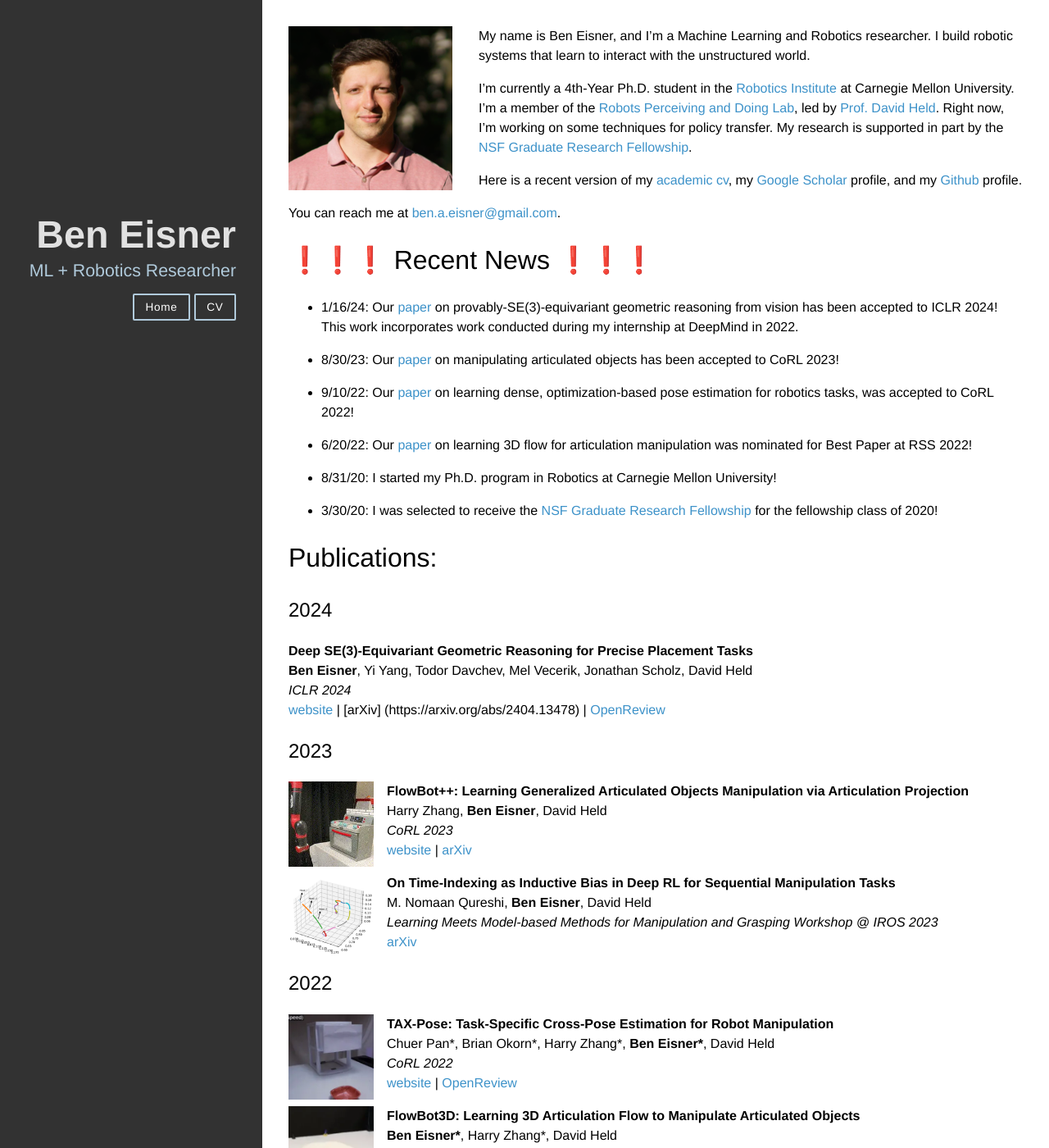
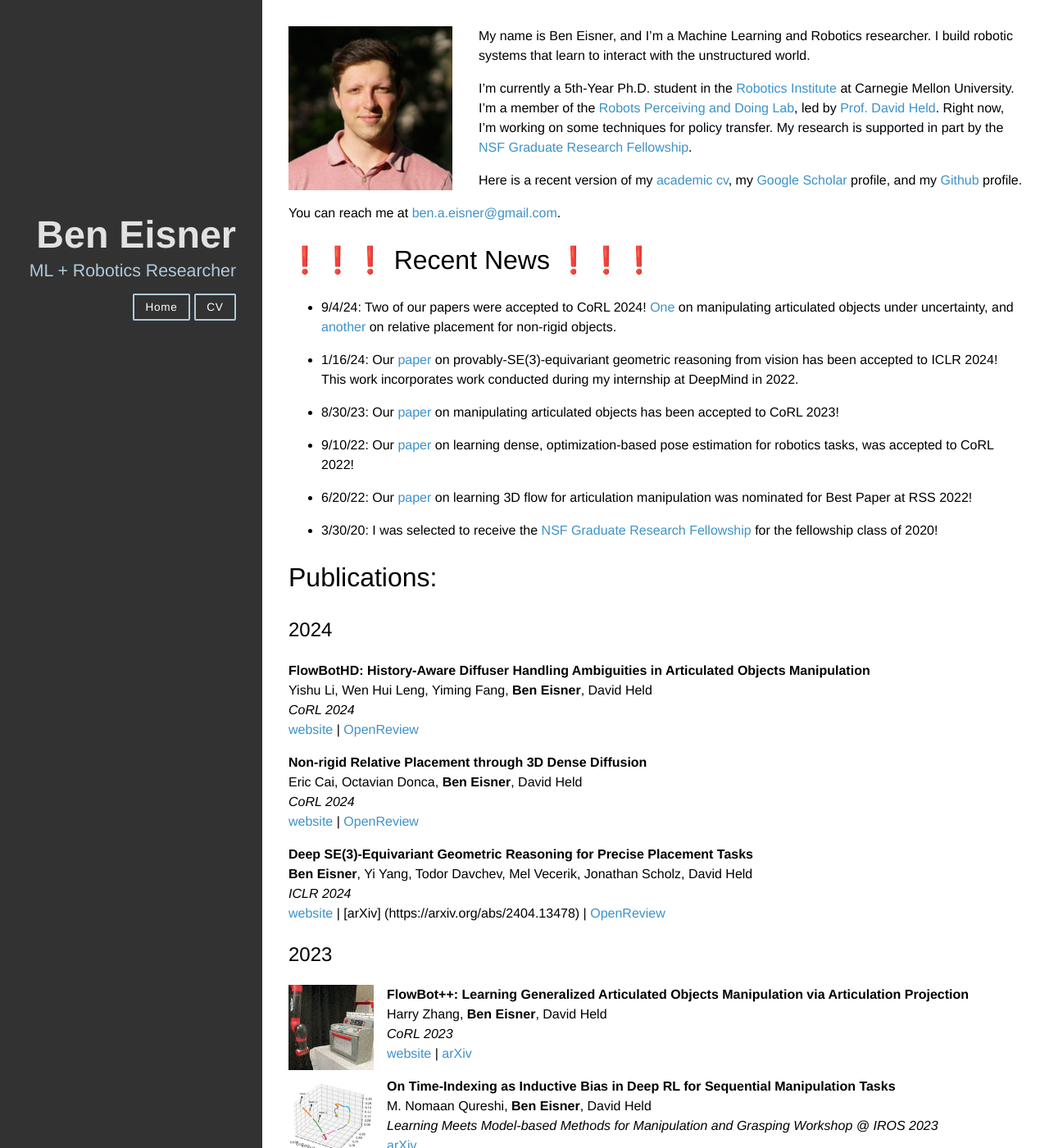
Before and after one commit to beneisner/beneisner.github.io, a Jekyll site: the page built from index.md, in a window 1280 px wide and 1400 px high. Shown: the whole window at 82% size. Built offline with Jekyll 4.4.1, drawn with Linux system fonts in a browser that asks for light colours; nearby versions of some CDN libraries.

Commit message:
update website

```diff
--- a/_config.yml
+++ b/_config.yml
@@ -21,7 +21,7 @@
 linkedin_username: beneisner
 scholar_title: Google Scholar
 thesis_path: files/ben_eisner_ugrad_thesis_2017.pdf
-cv_path: files/ben_eisner_cv_2024_01_16.pdf
+cv_path: files/ben_eisner_cv_2024_09_10.pdf
 nsf_personal_path: files/nsf_grfp_personal_statement_2019.pdf
 nsf_research_path: files/nsf_grfp_research_plan_2019.pdf
 
--- a/index.md
+++ b/index.md
@@ -8,7 +8,7 @@
 
 My name is Ben Eisner, and I'm a Machine Learning and Robotics researcher. I build robotic systems that learn to interact with the unstructured world.
 
-I'm currently a 4th-Year Ph.D. student in the [Robotics Institute](https://www.ri.cmu.edu/) at Carnegie Mellon University. I'm a member of the [Robots Perceiving and Doing Lab](https://r-pad.github.io/), led by [Prof. David Held](https://davheld.github.io/). Right now, I'm working on some techniques for policy transfer. My research is supported in part by the [NSF Graduate Research Fellowship](https://www.nsfgrfp.org/).
+I'm currently a 5th-Year Ph.D. student in the [Robotics Institute](https://www.ri.cmu.edu/) at Carnegie Mellon University. I'm a member of the [Robots Perceiving and Doing Lab](https://r-pad.github.io/), led by [Prof. David Held](https://davheld.github.io/). Right now, I'm working on some techniques for policy transfer. My research is supported in part by the [NSF Graduate Research Fellowship](https://www.nsfgrfp.org/).
 
 <!-- Here a recent version of my [resume]({{site.resume_path}}) and my [academic cv]({{site.cv_path}}). -->
 
@@ -18,6 +18,8 @@
 
 # ❗❗❗ Recent News ❗❗❗
 
+- 9/4/24: Two of our papers were accepted to CoRL 2024! [One](https://openreview.net/forum?id=3ZAgXBRvla) on manipulating articulated objects under uncertainty, and [another](https://openreview.net/forum?id=rvKWXxIvj0) on relative placement for non-rigid objects.
+
 - 1/16/24: Our [paper](https://openreview.net/forum?id=2inBuwTyL2) on provably-SE(3)-equivariant geometric reasoning from vision has been accepted to ICLR 2024! This work incorporates work conducted during my internship at DeepMind in 2022.
 
 - 8/30/23: Our [paper](https://arxiv.org/abs/2306.12893) on manipulating articulated objects has been accepted to CoRL 2023!
@@ -25,8 +27,6 @@
 - 9/10/22: Our [paper](https://openreview.net/forum?id=YmJi0bTfeNX) on learning dense, optimization-based pose estimation for robotics tasks, was accepted to CoRL 2022!
 
 - 6/20/22: Our [paper](https://sites.google.com/view/articulated-flowbot-3d) on learning 3D flow for articulation manipulation was nominated for Best Paper at RSS 2022!
-
-- 8/31/20: I started my Ph.D. program in Robotics at Carnegie Mellon University!
 
 - 3/30/20: I was selected to receive the [NSF Graduate Research Fellowship](https://www.nsfgrfp.org/) for the fellowship class of 2020!
 
@@ -51,6 +51,16 @@
 ## 2024
 
 <!-- ![RelDist](/files/reldist.webp){: style="float: left; padding-right: 1em; padding-bottom: 0em; width: 120px"} -->
+
+**FlowBotHD: History-Aware Diffuser Handling Ambiguities in Articulated Objects Manipulation**
+Yishu Li, Wen Hui Leng, Yiming Fang, **Ben Eisner**, David Held
+_CoRL 2024_
+[website](https://flowbothd.github.io/) | [OpenReview](https://openreview.net/forum?id=3ZAgXBRvla)
+
+**Non-rigid Relative Placement through 3D Dense Diffusion**
+Eric Cai, Octavian Donca, **Ben Eisner**, David Held
+_CoRL 2024_
+[website](https://sites.google.com/view/tax3d-corl-2024) | [OpenReview](https://openreview.net/forum?id=rvKWXxIvj0)
 
 **Deep SE(3)-Equivariant Geometric Reasoning for Precise Placement Tasks**
 **Ben Eisner**, Yi Yang, Todor Davchev, Mel Vecerik, Jonathan Scholz, David Held
```
Also changed, not shown: Gemfile.lock, 3 other files.
